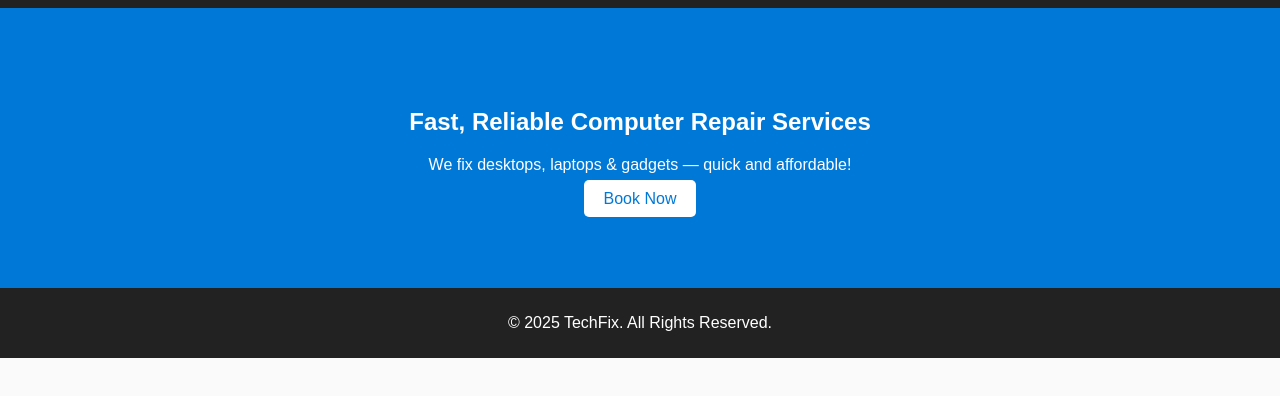
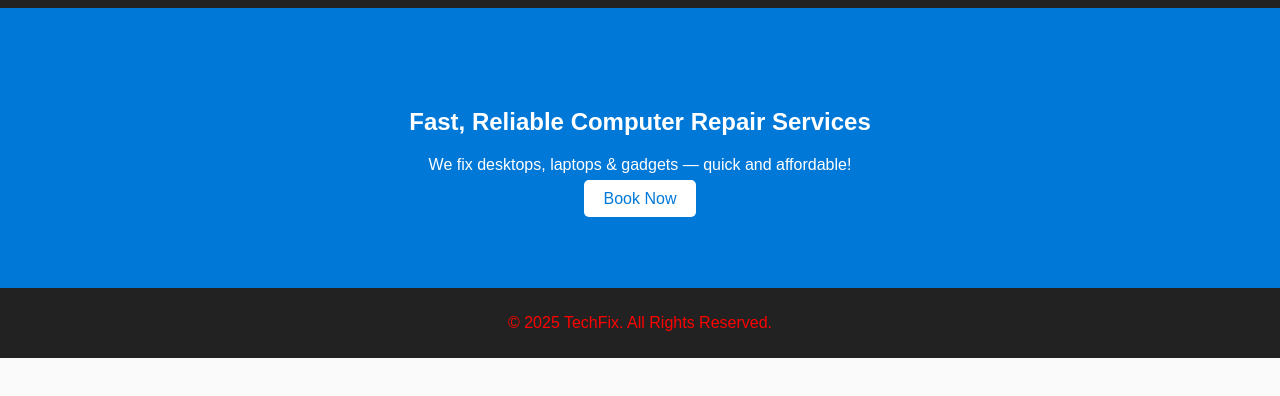
Before and after one commit to Toby-npc/techfix-web, a plain HTML site: page about.html in a window 1280 px wide. Shown: the part 110-506 px from the top of the page. Drawn offline with Linux system fonts and the light colour scheme.

Commit message:
Update style.css

```diff
--- a/css/style.css
+++ b/css/style.css
@@ -5,4 +5,4 @@ nav a {color: white; margin: 0 10px; text-decoration: none;}
 .btn {background: white; color: #0078D7; padding: 10px 20px; text-decoration: none; border-radius: 5px;}
 .grid {display: flex; gap: 20px; justify-content: center; padding: 20px;}
 .card {background: white; padding: 15px; border-radius: 10px; box-shadow: 0 0 5px rgba(0,0,0,0.1); width: 200px; text-align: center;}
-footer {text-align: center; background: #222; color: white; padding: 10px;}
+footer {text-align: center; background: #222; color: red; padding: 10px;}
```
